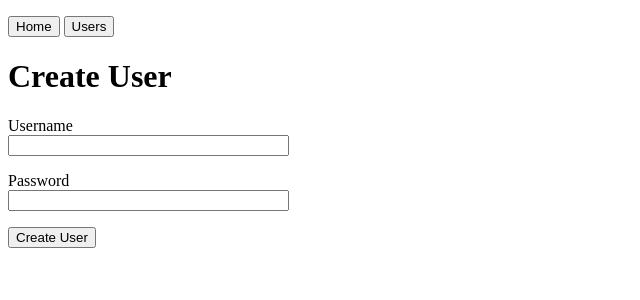
After one commit to chyumin/wedding-gallery, a Flask app: page /users/create_user in a window 1280 px wide. The commit adds this page. Shown: the top 300 px of the page, without its empty margins (0-640 px from the left). Run offline with Flask 2, Linux system fonts and the light colour scheme.

Commit message:
Added basic create user

```diff
--- a/wedding_gallery/config.py
+++ b/wedding_gallery/config.py
@@ -1,6 +1,8 @@
 import os
 
 
-class Config():
+class Config:
     SECRET_KEY = os.environ.get('SECRET_KEY') or 'you-will-never-guess'
     DEBUG = os.environ.get('FLASK_DEBUG') or False
+    SQLALCHEMY_DATABASE_URI = os.environ.get('SQLALCHEMY_DATABASE_URI') or 'sqlite:///database.db'
+    SQLALCHEMY_TRACK_MODIFICATIONS = False
--- a/wedding_gallery/controllers/users.py
+++ b/wedding_gallery/controllers/users.py
@@ -1,6 +1,8 @@
-from flask import render_template
+from flask import flash, redirect, render_template, url_for
 
 from wedding_gallery import app
+from wedding_gallery.forms import CreateUserForm
+from wedding_gallery.models import core, DBSession
 
 
 @app.route('/users')
@@ -9,3 +11,28 @@ def users():
         'title': 'Users'
     }
     return render_template('users.html', **template_args)
+
+
+@app.route('/users/create_user')
+def create_user():
+    form = CreateUserForm()
+    template_args = {
+        'form': form,
+        'title': 'Create User'
+    }
+    return render_template('create_user.html', **template_args)
+
+
+@app.route('/users/do_create_user', methods=['POST'])
+def do_create_user():
+    form = CreateUserForm()
+    if not form.validate_on_submit():
+        flash('Could not create user', 'error')
+        return redirect(url_for('users'))
+    username = form.username.data
+    password = form.password.data
+    new_user = core.GalleryUser(username=username, password=password)
+    DBSession.add(new_user)
+    DBSession.commit()
+    flash(f'User {username} created')
+    return redirect(url_for('users'))
--- /dev/null
+++ b/wedding_gallery/forms.py
@@ -0,0 +1,9 @@
+from flask_wtf import FlaskForm
+from wtforms import StringField, PasswordField, SubmitField
+from wtforms.validators import DataRequired
+
+
+class CreateUserForm(FlaskForm):
+    username = StringField('Username', validators=[DataRequired()])
+    password = PasswordField('Password', validators=[DataRequired()])
+    submit = SubmitField('Create User')
--- a/wedding_gallery/templates/base.html
+++ b/wedding_gallery/templates/base.html
@@ -6,7 +6,16 @@
     <title>{{ title }}</title>
 </head>
 
-<body>
+</body>
+    {% with messages = get_flashed_messages() %}
+        <div>
+            <ul>
+                {% for msg in messages %}
+                    <li>{{ msg }}</li>
+                {% endfor -%}
+            </ul>
+        </div>
+{% endwith %}
     <button type="button" onclick="window.location.href='{{ url_for('index') }}';">Home</button>
     <button type="button" onclick="window.location.href='{{ url_for('users') }}';">Users</button>
 
--- /dev/null
+++ b/wedding_gallery/templates/create_user.html
@@ -0,0 +1,17 @@
+{% extends "base.html" %}
+
+{% block content %}
+    <h1>Create User</h1>
+    <form action="do_create_user" method="post" novalidate>
+        {{ form.hidden_tag() }}
+        <p>
+            {{ form.username.label }}<br>
+            {{ form.username(size=32) }}
+        </p>
+        <p>
+            {{ form.password.label }}<br>
+            {{ form.password(size=32) }}
+        </p>
+        <p>{{ form.submit() }}</p>
+    </form>
+{% endblock %}
--- a/wedding_gallery/templates/users.html
+++ b/wedding_gallery/templates/users.html
@@ -2,4 +2,5 @@
 
 {% block content %}
 <h1>Hi, User!</h1>
+<button type="button" onclick="window.location.href='{{ url_for('create_user') }}';">Create User</button>
 {% endblock %}
```
Also changed, not shown: wedding_gallery/models/__init__.py (+0 -7 lines), 1 other file.
